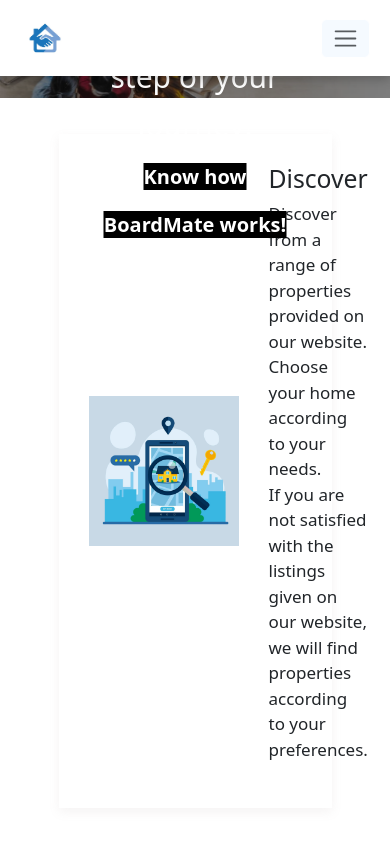
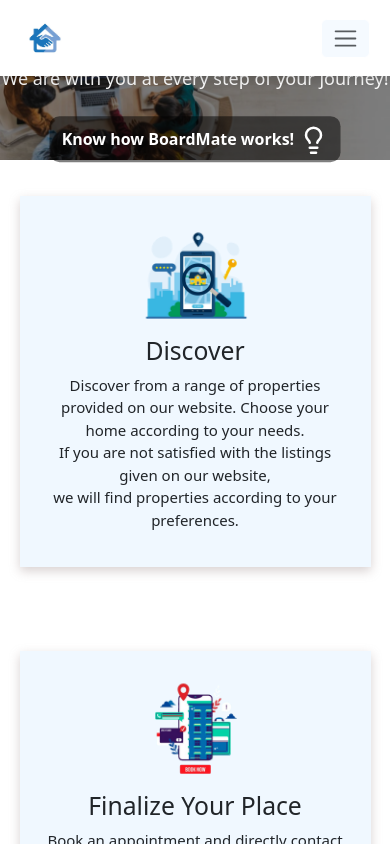
Before and after one commit to minindugimshan/BoardMate, a React (Vite) app: page /Support in a window 390 px wide. Shown: the top 844 px of the page. Built offline with nearby package versions, Linux system fonts and the light colour scheme.

Commit message:
Changed css colors in map and support pages

```diff
--- a/src/components/Footer/Footer.css
+++ b/src/components/Footer/Footer.css
@@ -87,7 +87,7 @@
 
 .link {
     text-decoration: none;
-    color: rgb(96, 92, 92);
+    color: inherit;
 }
 
 .policy-links p {
--- a/src/components/Map/Map.css
+++ b/src/components/Map/Map.css
@@ -175,6 +175,9 @@
     border-radius: 15px;
     border-style: none;
     font-weight: 600;
+}
+.filters-button:hover{
+    background-color: skyblue;
 }
 
 /* Sliding bar CSS */
--- a/src/components/Map/Map.jsx
+++ b/src/components/Map/Map.jsx
@@ -212,6 +212,12 @@
                     onChange = { (event) => {
                         handleChange("location", event.target.value);
                     }}
+
+                    style={{
+                        backgroundColor: formInput.location ? 'skyblue' : '#c8d9e6', // Light blue when selected
+                        cursor: 'pointer'
+                    }}
+
                 >
                     <option value="" disabled hidden>Select Location</option>
 
@@ -234,7 +240,7 @@
                             type='button'
                             onClick={ () => handleRoomTypeClick('roomType',room.value) }
                             style={{
-                                backgroundColor: formInput.roomType === room.value ? 'white' : '',
+                                backgroundColor: formInput.roomType === room.value ? 'skyblue' : '',
                                 color: formInput.roomType === room.value ? 'black' : '',
                                 margin: '5px',
                               }}
@@ -276,7 +282,7 @@
                                     handleRoomTypeClick('bedrooms', bedroomCount)}
                                 }
                                 style={{
-                                    backgroundColor: formInput.bedrooms === bedroomCount ? ' white' : '',
+                                    backgroundColor: formInput.bedrooms === bedroomCount ? 'skyblue' : '',
                                     color: formInput.bedrooms === bedroomCount ? 'black' : '',
                                     margin: '5px',
                                 }}
@@ -303,7 +309,7 @@
                                     handleRoomTypeClick('bathrooms', bathroomCount)}
                                 }
                                 style={{
-                                    backgroundColor: formInput.bathrooms === bathroomCount ? 'white' : '',
+                                    backgroundColor: formInput.bathrooms === bathroomCount ? 'skyblue' : '',
                                     color: formInput.bathrooms === bathroomCount ? 'black' : '',
                                     margin: '5px',
 
--- a/src/components/Support/Support.css
+++ b/src/components/Support/Support.css
@@ -10,6 +10,7 @@
    width: 100%;
    height: auto;
    display: block;
+   object-fit: cover;
 }
 .image-container{
     position: relative;
@@ -17,7 +18,7 @@
 }
 .text-overlay{
     position: absolute;
-    top: 50%;
+    top: 60%;
     left: 50%;
     transform: translate(-50%, -50%);
     color: white;
@@ -31,8 +32,11 @@
 }
 .second-sub-text{
     font-size: 20px;
-    background-color: black;
-
+    background-color: rgba(0,0,0,0.5);
+    color: white;
+    margin-top: 10px;
+    padding: 12px !important;
+    border-radius: 10px;
 }
 
 /* Discover CSS */
@@ -42,9 +46,10 @@
     width: 70%;
     margin-top: 80px;
     align-items: center;
-    box-shadow: 0px 4px 10px rgba(157, 141, 141, 0.1);
+    box-shadow: 0px 4px 10px rgba(157, 141, 141, 0.4);
     padding: 30px;
     margin: 30px auto;
+    background-color: aliceblue;
 }
 .discover:hover{
     border: 1px solid skyblue;
@@ -55,7 +60,7 @@
 .discover img{
     width: 150px;
     height: auto;
-    background-color: rgb(200, 217, 230);
+    /* background-color: rgb(200, 217, 230); */
 }
 .discover-topic{
     padding-left: 30px;
@@ -110,7 +115,8 @@
 }
 
 .review-list{
-    background-color: #c8d9e6;
+    /* background-color: #c8d9e6; */
+    background-color: aliceblue;
     box-shadow: 2px 2px 2px rgba(0,0,0,0.3);
     padding: 20px;
     display: flex;
@@ -181,3 +187,121 @@
     font-weight: bold;
     font-size: 20px;
 }
+
+
+
+/* Mobile Devices (up to 600px) */
+@media (max-width: 600px) {
+    .supportBackground img{
+        width: 100%;
+        height: 100%;
+        margin-top: 16%;
+    }
+    .text-overlay {
+        font-size: 25px;
+        top: 58%;
+        white-space: nowrap;
+    }
+
+    .sub-text {
+        font-size: 18px;
+    }
+
+    .second-sub-text {
+        font-size: 16px;
+        margin-top: 8px;
+        padding: 8px;
+    }
+
+    .discover {
+        flex-direction: column;
+        align-items: center;
+        width: 90%;
+        padding: 20px;
+    }
+
+    .discover img {
+        width: 120px;
+    }
+
+    .discover-para {
+        font-size: 15px;
+        padding-left: 0;
+        text-align: center;
+    }
+
+    .discover-topic {
+        padding-left: 0;
+        text-align: center;
+    }
+}
+
+/* Tablets (600px to 900px) */
+@media (min-width: 601px) and (max-width: 900px) {
+    .text-overlay {
+        font-size: 35px;
+    }
+
+    .sub-text {
+        font-size: 25px;
+    }
+
+    .second-sub-text {
+        font-size: 18px;
+        padding: 8px;
+    }
+
+    .discover {
+        flex-direction: row;
+        justify-content: space-between;
+        width: 80%;
+        padding: 25px;
+    }
+
+    .discover img {
+        width: 130px;
+    }
+
+    .discover-para {
+        font-size: 16px;
+    }
+
+    .discover-topic {
+        padding-left: 20px;
+    }
+}
+
+/* Desktop Devices (Above 900px) */
+@media (min-width: 901px) {
+    .text-overlay {
+        font-size: 40px;
+    }
+
+    .sub-text {
+        font-size: 30px;
+    }
+
+    .second-sub-text {
+        font-size: 20px;
+        padding: 10px;
+    }
+
+    .discover {
+        flex-direction: row;
+        justify-content: flex-start;
+        width: 70%;
+        margin-top: 80px;
+    }
+
+    .discover img {
+        width: 150px;
+    }
+
+    .discover-para {
+        font-size: 17px;
+    }
+
+    .discover-topic {
+        padding-left: 30px;
+    }
+}
--- a/src/components/Support/Support.jsx
+++ b/src/components/Support/Support.jsx
@@ -1,10 +1,7 @@
 import React from 'react'
 import './Support.css'
 
-import { Mail, Phone, MessageCircle, Text } from 'lucide-react';
-
-// import { FontAwesomeIcon } from '@fortawesome/react-fontawesome';
-// import { faPhoneVolume } from '@fortawesome/free-solid-svg-icons';
+import { Mail, Phone, MessageCircle, Text, Lightbulb} from 'lucide-react';
 
 function Support() {
   return (
@@ -13,9 +10,8 @@
           <div className='image-container'>
             <img src="/support page icon1.png" alt="" />
             <h2 className='text-overlay'>How it works
-              <span className='sub-text'> <br /> We are with you at every step of your journey! <br /></span>
-              <span className='second-sub-text'>Know how BoardMate works! </span>
-
+              <span className='sub-text'> <br /> We are with you at every step of your journey! <br /> <br /></span>
+              <span className='second-sub-text'>Know how BoardMate works! <Lightbulb size={30} color='white' />  </span>
             </h2>
           </div>
         </div>
```
